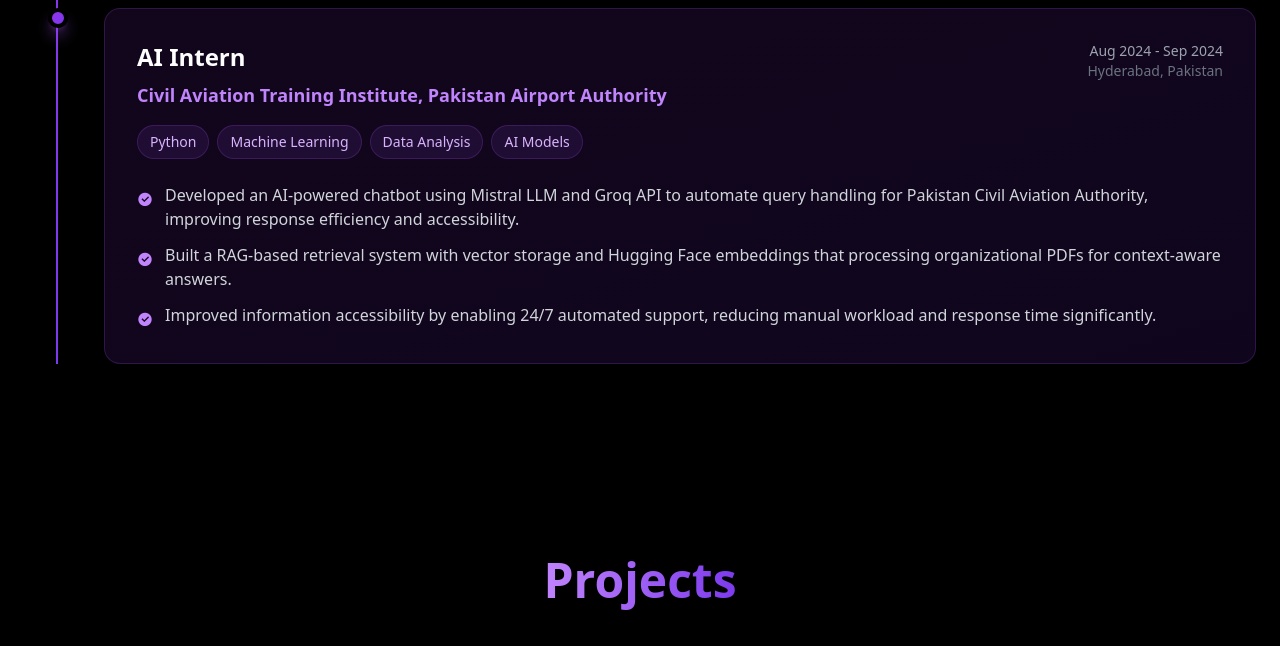
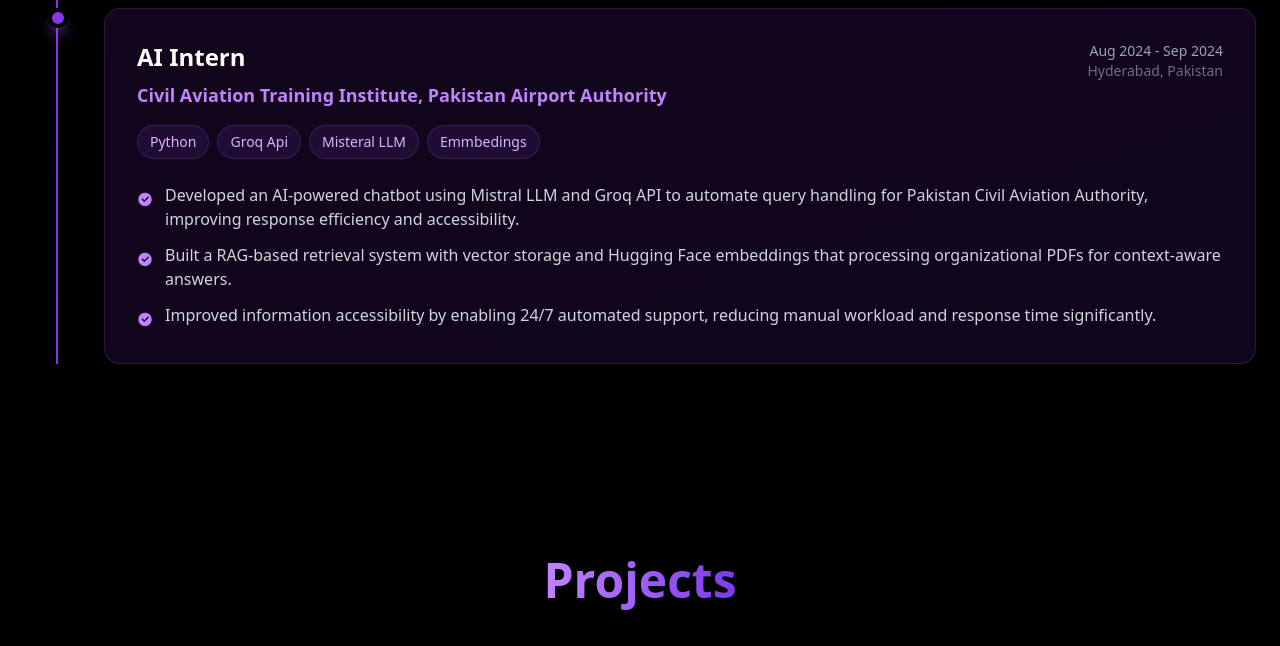
Before and after one commit to Naveen-Khan/Naveen-Khan-Portfolio.github.io, a plain HTML site: page index.html in a window 1280 px wide. Shown: the part 3820-4466 px from the top of the page. Drawn offline with nearby package versions, Linux system fonts and the light colour scheme.

Commit message:
Update skills section in index.html

```diff
--- a/index.html
+++ b/index.html
@@ -516,12 +516,10 @@
                     </div>
                     <div class="flex flex-wrap gap-2 mb-6"><span
                         class="px-3 py-1.5 bg-purple-500/10 border border-purple-500/20 rounded-full text-purple-300 text-sm font-medium whitespace-nowrap">Python</span><span
-                        class="px-3 py-1.5 bg-purple-500/10 border border-purple-500/20 rounded-full text-purple-300 text-sm font-medium whitespace-nowrap">Machine
-                        Learning</span><span
-                        class="px-3 py-1.5 bg-purple-500/10 border border-purple-500/20 rounded-full text-purple-300 text-sm font-medium whitespace-nowrap">Data
-                        Analysis</span><span
-                        class="px-3 py-1.5 bg-purple-500/10 border border-purple-500/20 rounded-full text-purple-300 text-sm font-medium whitespace-nowrap">AI
-                        Models</span></div>
+                        class="px-3 py-1.5 bg-purple-500/10 border border-purple-500/20 rounded-full text-purple-300 text-sm font-medium whitespace-nowrap">
+                      Groq Api</span><span
+                        class="px-3 py-1.5 bg-purple-500/10 border border-purple-500/20 rounded-full text-purple-300 text-sm font-medium whitespace-nowrap">Misteral LLM</span><span
+                        class="px-3 py-1.5 bg-purple-500/10 border border-purple-500/20 rounded-full text-purple-300 text-sm font-medium whitespace-nowrap">Emmbedings </span></div>
                     <ul class="space-y-3">
                       <li class="flex items-start text-gray-300"><i
                           class="ri-checkbox-circle-fill text-purple-400 mr-3 mt-1 flex-shrink-0"></i><span>Developed an AI-powered chatbot using Mistral LLM and Groq API to automate query handling for Pakistan Civil
```
